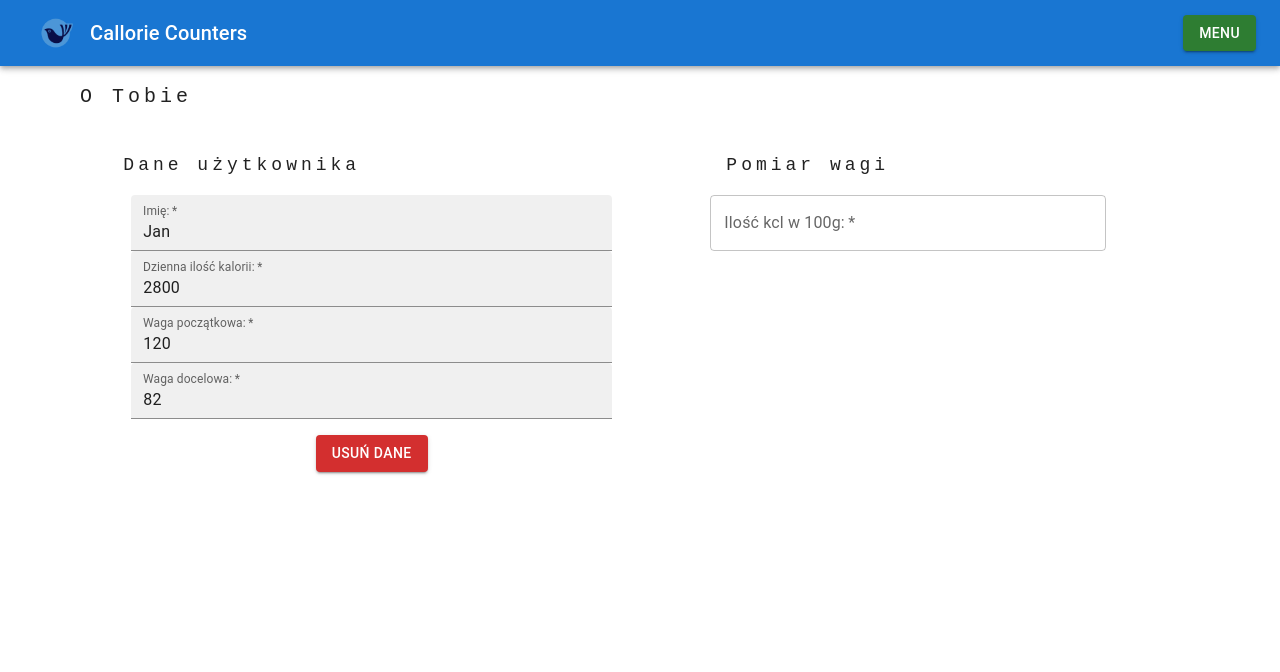
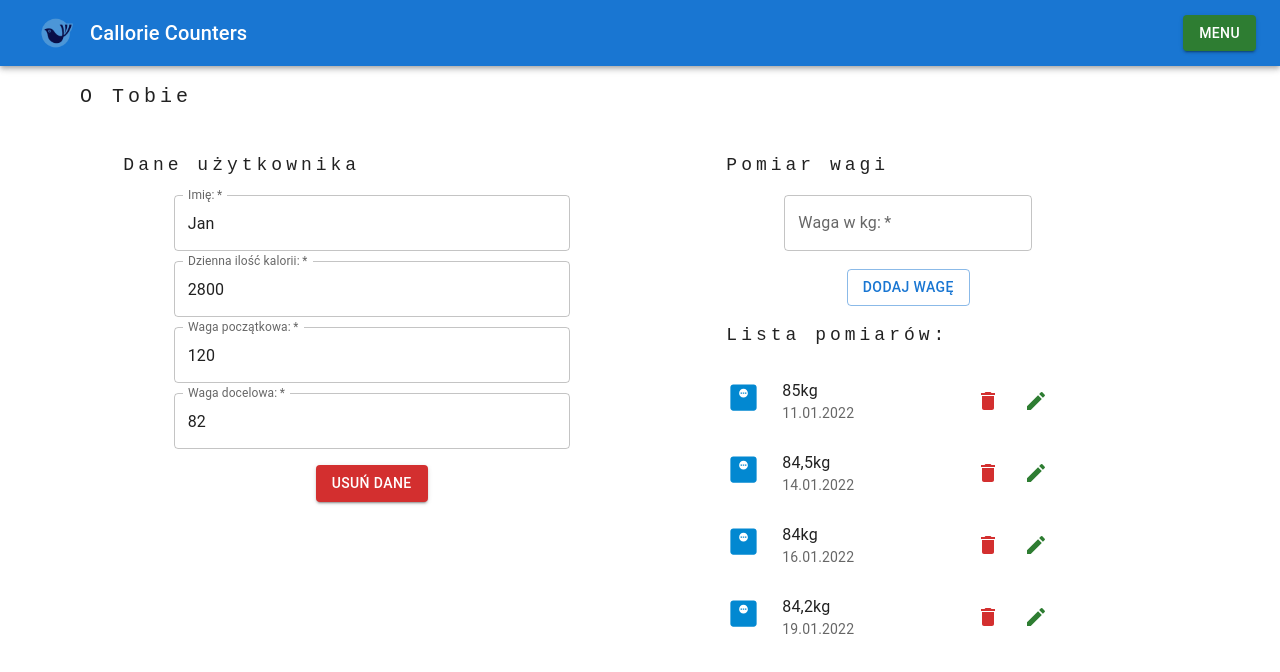
Before and after one commit to DominikPro/Counting-Calories-MERN-App, a React (Create React App) app: page /user in a window 1280 px wide. Shown: the top 672 px of the page. Built offline with nearby package versions, Linux system fonts and the light colour scheme.

Commit message:
creating a reducer and action. Improving the appearance of the weight list

```diff
--- /dev/null
+++ b/src/Components/WightList/WightInput.jsx
@@ -0,0 +1,62 @@
+import React, { useState } from "react";
+//=============================================
+import { Button, TextField, Grid, Container } from "@mui/material/";
+//=============================================
+import { useDispatch } from "react-redux";
+import { addWeight } from "../../Redux/actions/weightActions";
+//=============================================
+import dayjs from "dayjs";
+import { v4 as uuidv4 } from "uuid";
+//=============================================
+import WightList from "../WightList/WightList";
+import Header from "../Header/Header";
+//=============================================
+
+const WightInput = () => {
+	const dispatch = useDispatch();
+	const [weight, setWeight] = useState({ id: "", weight: "", date: "" });
+
+	const handleChange = (e) => {
+		setWeight({ id: uuidv4(), weight: e.target.value, date: dayjs().format("DD.MM.YYYY") });
+	};
+
+	return (
+		<Container maxWidth="xs">
+			<Header title="Pomiar wagi" size={18} />
+			<Grid
+				alignItems={"center"}
+				justifyContent={"center"}
+				spacing={1}
+				container
+				flexDirection={"column"}
+			>
+				<Grid item style={{ display: "flex" }}>
+					<TextField
+						onChange={(e) => handleChange(e)}
+						name="ActualWight"
+						type="number"
+						inputProps={{ min: "0", step: "0.1" }}
+						style={{ marginBottom: "10px" }}
+						id="filled-basic"
+						label="Waga w kg:"
+						variant="outlined"
+						fullWidth
+						required
+					/>
+				</Grid>
+
+				<Grid item>
+					<Button
+						onClick={() => dispatch(addWeight(weight))}
+						variant="outlined"
+					>
+						Dodaj wagę
+					</Button>
+				</Grid>
+			</Grid>
+			<WightList />
+		</Container>
+	);
+};
+
+export default WightInput;
--- a/src/Components/WightList/WightList.jsx
+++ b/src/Components/WightList/WightList.jsx
@@ -1,27 +1,118 @@
 import React from "react";
 //=============================================
-import { Button, TextField, Stack, Container } from "@mui/material/";
+import { useSelector, useDispatch } from "react-redux";
+import { editWeight, removeWeight } from "../../Redux/actions/weightActions";
 //=============================================
 import Header from "../Header/Header";
 //=============================================
+import { List, ListItem, ListItemAvatar, ListItemText, IconButton } from "@mui/material/";
+//=============================================
+import MonitorWeightIcon from "@mui/icons-material/MonitorWeight";
+import DeleteIcon from "@mui/icons-material/Delete";
+import EditIcon from "@mui/icons-material/Edit";
+//=============================================
 
-const WightList = () => {
+export default function InteractiveList() {
+	const dispatch = useDispatch();
+	const dataToDisplay = useSelector((state) => state.weightReducer);
+
+	const handleClcikRemove = (item) => {
+		dispatch(removeWeight(item));
+		console.log(item);
+	};
+
+	const handleClcikEdit = (item) => {
+		dispatch(editWeight(item));
+		console.log(item);
+	};
+
+	// wdrożenie wyświetlania informacji o braku dosępnych pomiarów
+	// stworzyć state i przypisywać mu wartość komponentu map - jesli długość dataToDisplay >0 lub info o braku jesli dataTodisplay <= 0
+
 	return (
-		<Container maxWidth="xs">
-			<Header title="Pomiar wagi" size={18} />
-			<TextField
-				// onChange={(e) => handleChange(e)}
-				name="caloriesIn100"
-				// value={product.caloriesIn100}
-				style={{ marginBottom: "10px" }}
-				id="filled-basic"
-				label="Ilość kcl w 100g:"
-				variant="outlined"
-				fullWidth
-				required
-			/>
-		</Container>
+		<>
+			<Header title={"Lista pomiarów:"} size={18} />
+			<List
+				sx={{
+					width: "100%",
+					maxWidth: 360,
+					bgcolor: "background.paper",
+					position: "relative",
+					overflow: "auto",
+					maxHeight: 300,
+					"& ul": { padding: 0 },
+				}}
+				subheader={<li />}
+			>
+				<li>
+					{dataToDisplay.reverse().map((item) => {
+						return (
+							<ul key={item.id}>
+								<ListItem
+									secondaryAction={
+										<>
+											<IconButton
+												onClick={() =>
+													handleClcikRemove(
+														item
+													)
+												}
+												id={
+													item.id
+												}
+												edge="end"
+												aria-label="usuń pomiar"
+												color="error"
+											>
+												<DeleteIcon
+													style={{
+														marginRight: 10,
+														marginLeft: 10,
+													}}
+												/>
+											</IconButton>
+
+											<IconButton
+												onClick={() =>
+													handleClcikEdit(
+														item
+													)
+												}
+												id={
+													item.id
+												}
+												edge="end"
+												aria-label="Edytuj pomiar"
+												color="success"
+											>
+												<EditIcon
+													style={{
+														marginRight: 10,
+														marginLeft: 10,
+													}}
+												/>
+											</IconButton>
+										</>
+									}
+								>
+									<ListItemAvatar>
+										<MonitorWeightIcon
+											fontSize="large"
+											color="info"
+										/>
+									</ListItemAvatar>
+									<ListItemText
+										primary={`${item.weight}kg`}
+										secondary={
+											item.date
+										}
+									/>
+								</ListItem>
+							</ul>
+						);
+					})}
+				</li>
+			</List>
+		</>
 	);
-};
-
-export default WightList;
+}
--- a/src/Pages/User.jsx
+++ b/src/Pages/User.jsx
@@ -7,7 +7,7 @@ import { Stack, TextField, Button, Grid } from "@mui/material/";
 //=============================================
 import Container from "@mui/material/Container";
 import Header from "../Components/Header/Header";
-import WightList from "../Components/WightList/WightList";
+import WightInput from "../Components/WightList/WightInput";
 //=============================================
 
 const Settings = () => {
@@ -19,10 +19,10 @@ const Settings = () => {
 			<Container maxWidth="lg">
 				<Header title="O Tobie" size={20} />
 			</Container>
-			<Grid mt={2} justifyContent="center" container spacing={1}>
+			<Grid mt={1} justifyContent="center" container spacing={1}>
 				<Grid item xs={5} alignItems="center" justifyContent="center">
 					<Header title="Dane użytkownika" size={18} />
-					<Container maxWidth="sm">
+					<Container maxWidth="xs">
 						<Stack
 							direction="column"
 							justifyContent="flex-start"
@@ -39,10 +39,13 @@ const Settings = () => {
 											)
 										)
 									}
+									style={{
+										marginBottom: "10px",
+									}}
 									id="filled-basic"
 									name="name"
 									label="Imię:"
-									variant="filled"
+									variant="outlined"
 									fullWidth
 									required
 								/>
@@ -57,10 +60,13 @@ const Settings = () => {
 											)
 										)
 									}
+									style={{
+										marginBottom: "10px",
+									}}
 									name="dailyAmountOfCalories"
 									id="filled-basic"
 									label="Dzienna ilość kalorii:"
-									variant="filled"
+									variant="outlined"
 									fullWidth
 									required
 								/>
@@ -73,10 +79,13 @@ const Settings = () => {
 											)
 										)
 									}
+									style={{
+										marginBottom: "10px",
+									}}
 									name="weight"
 									id="filled-basic"
 									label="Waga początkowa:"
-									variant="filled"
+									variant="outlined"
 									fullWidth
 									required
 								/>
@@ -92,7 +101,7 @@ const Settings = () => {
 									name="finalWeight"
 									id="filled-basic"
 									label="Waga docelowa:"
-									variant="filled"
+									variant="outlined"
 									fullWidth
 									required
 								/>
@@ -108,7 +117,7 @@ const Settings = () => {
 					</Container>
 				</Grid>
 				<Grid item maxWidth="xs" xs={5} alignItems="center" justifyContent="center">
-					<WightList />
+					<WightInput />
 				</Grid>
 			</Grid>
 		</>
--- /dev/null
+++ b/src/Redux/actions/weightActions.js
@@ -0,0 +1,20 @@
+export const addWeight = (weight) => {
+    return {
+        type: "ADD_WEIGHT",
+        payload: weight
+    }
+}
+
+export const editWeight = (editedWeight) => {
+    return {
+        type: "EDIT_WEIGHT",
+        payload: editedWeight
+    }
+}
+
+export const removeWeight = (removedWeight) => {
+    return {
+        type: "REMOVE_WEIGHT",
+        payload: removedWeight
+    }
+}
--- a/src/Redux/reducers/index.js
+++ b/src/Redux/reducers/index.js
@@ -2,9 +2,11 @@ import { combineReducers } from "redux";
 import userSettingsReducer from "./userSettingsReducer";
 import productsReducer from "./productsReducer";
 import caloriesReducer from "./caloriesReducer";
+import weightReducer from "./weightReducer";
 
 export default combineReducers({
     userSettings: userSettingsReducer,
     products: productsReducer,
     calories: caloriesReducer,
+    weightReducer,
 })
--- /dev/null
+++ b/src/Redux/reducers/weightReducer.js
@@ -0,0 +1,30 @@
+const weightReducer = (weightList = [
+    { id: "1", weight: "85", date: "11.01.2022" },
+    { id: "2", weight: "84,5", date: "14.01.2022" },
+    { id: "3", weight: "84", date: "16.01.2022" },
+    { id: "4", weight: "84,2", date: "19.01.2022" },
+],
+    action) => {
+
+    switch (action.type) {
+        case 'ADD_WEIGHT':
+            return weightList.concat(action.payload)
+
+        case 'EDIT_WEIGHT':
+            console.log(action.payload);
+
+            return weightList
+
+        case 'REMOVE_WEIGHT':
+
+            return weightList.filter((item) => item !== action.payload)
+
+        default:
+            return weightList;
+
+    }
+
+
+};
+
+export default weightReducer;
```
